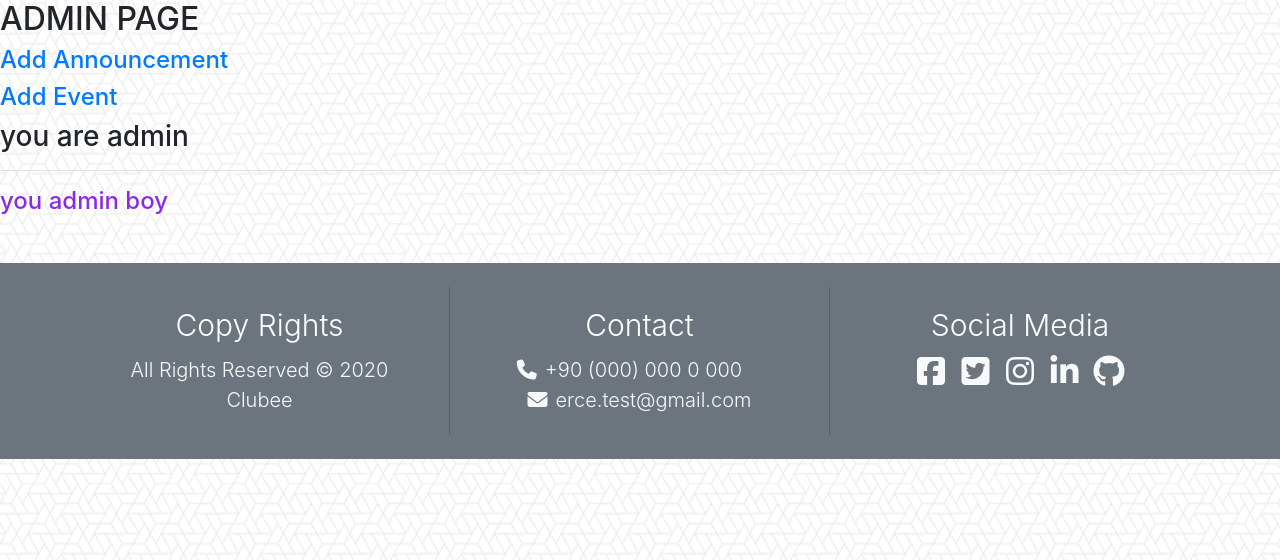
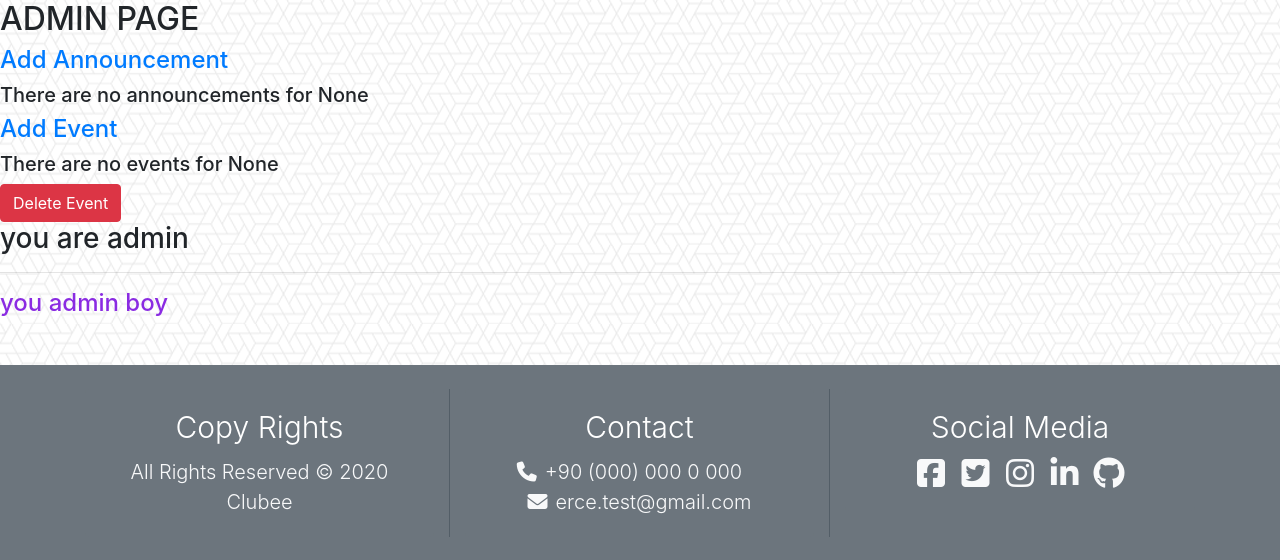
Before and after one commit to ercecan/Clubee, a Flask app: page /adminpage in a window 1280 px wide. Shown: the part 76-636 px from the top of the page. Run offline with Flask 2, Linux system fonts and the light colour scheme; the visitor is signed in with stand-in values (Sample User, id 1); data that the repository does not hold is empty; some libraries are stand-ins or nearby versions.

Commit message:
admins can now delete announcements and events

```diff
--- a/config.py
+++ b/config.py
@@ -1,7 +1,9 @@
 import os
 
-heroku_url = os.environ.get("DATABASE_URL")
-dsn = heroku_url
+#h_url = os.environ.get("DATABASE_URL")
+#dsn = h_url
+dsn = """dbname='Clubee' user='postgres'
+         host='localhost' password='95175305Ee'"""
 
 
 class Config(object):
--- a/templates/admin_page.html
+++ b/templates/admin_page.html
@@ -1,46 +1,68 @@
 {%extends "base.html"%} {% block title %}Admin Page{% endblock %} {% block content %}
 <h2>ADMIN PAGE</h2>
 <h4><a href="{{url_for('add_announcement_page')}}">Add Announcement</a></h4>
-<h4><a href="{{url_for('add_event_page')}}">Add Event</a></h4>
-{% if evs_ans %}
+{% if not announcements %}
+<h5>There are no announcements for {{club_name}}</h5>
+{% endif %}
+{% if announcements %}
 
-<ul>
+<h5>Announcements</h5>
+<form action="" method="post" novalidate>
+    <ol>
+        {% for ann in announcements %}
+        <li>
+            <label class="checkbox">
+                <input type="checkbox" name="announcement_sel" value="{{ann[0]}}" />
+            </label>
+            <ul>
 
-    {% set i = 0 %}
-    {% for evan in evs_ans %}
-    {% set i = i + 1 %}
-    <h5><a href="{{url_for('edit_announcement_page',ann_id=evan[0])}}">Edit Announcement</a></h5>
-    <h3>Announcement {{i}} </h3>
+                <h5><a href="{{url_for('edit_announcement_page',ann_id=ann[0])}}">Edit Announcement</a></h5>
 
-    <li>{{evan[0]}}</li>
-    <li>{{evan[1]}}</li>
-    <li>{{evan[2]}}</li>
-    <li>{{evan[3]}}</li>
-    <li>{{evan[4]}}</li>
-
-    {% endfor %}
-
-</ul>
+                <li>{{ann[0]}}</li>
+                <li>{{ann[1]}}</li>
+                <li>{{ann[2]}}</li>
+                <li>{{ann[3]}}</li>
+                <li>{{ann[4]}}</li>
 
 
-<ul>
+            </ul>
+        </li>
+        {% endfor %}
+    </ol>
 
-    {% set i = 0 %}
-    {% for evan in evs_ans %}
-    {% set i = i + 1 %}
-    <h5><a href="{{url_for('edit_event_page',event_id=evan[5])}}">Edit Event</a></h5>
-    <h3>Event {{i}} </h3>
-    <li>{{evan[5]}}</li>
-    <li>{{evan[6]}}</li>
-    <li>{{evan[7]}}</li>
-    <li>{{evan[8]}}</li>
-    <li>{{evan[9]}}</li>
-    <li>{{evan[10]}}</li>
-
-    {% endfor %}
-
-</ul>
+    <div>
+        <input type="submit" name="delete_ann" class="btn btn-danger" value="Delete Announcement">
+    </div>
+</form>
 {% endif %}
-
-
+<h4><a href="{{url_for('add_event_page')}}">Add Event</a></h4>
+{% if not events %}
+<h5>There are no events for {{club_name}}</h5>
+{%  endif %}
+{% if events %}
+<h5>events</h5>
+<form action="" method="post" novalidate>
+    <ol>
+        {% for event in events %}
+        <li>
+            <label class="checkbox">
+                <input type="checkbox" name="event_sel" value="{{event[0]}}" />
+            </label>
+            <ul>
+                <h5><a href="{{url_for('edit_event_page',event_id=event[0])}}">Edit Event</a></h5>
+                <li>{{event[0]}}</li>
+                <li>{{event[1]}}</li>
+                <li>{{event[2]}}</li>
+                <li>{{event[3]}}</li>
+                <li>{{event[4]}}</li>
+                <li>{{event[5]}}</li>
+            </ul>
+        </li>
+        {% endfor %}
+    </ol>
+    {% endif %}
+    <div>
+        <input type="submit" name="delete_event" class="btn btn-danger" value="Delete Event">
+    </div>
+</form>
 {% endblock %}
--- a/templates/announcements.html
+++ b/templates/announcements.html
@@ -1,6 +1,7 @@
 {%extends "base.html"%} {% block title %}Announcements{% endblock %} {% block
     content %}
 <h2>Announcements</h2>
+{% if announcements %}
 <ul>
     {% for ann in announcements %}
     <li>
@@ -14,4 +15,9 @@
 
     {% endfor %}
 </ul>
+{% endif %}
+
+{% if not announcements %}
+<h3>There are currently no announcements...</h3>
+{% endif %}
 {%endblock%}
--- a/templates/event.html
+++ b/templates/event.html
@@ -59,7 +59,7 @@
         <p>yorumu silebilrsin</p>
         {% endif %}
         <ul>
-            <div
+            <div id="comment"
                 style="border: cadetblue; border-radius: 5%; border-style:solid; border-color: lightblue; width: 20%; height:100px; overflow: auto;">
                 <p>{{comment[3]}} </p>
             </div>
--- a/views.py
+++ b/views.py
@@ -12,6 +12,7 @@
 from datetime import datetime
 from models import Announcement, Event
 from flask import Response
+connection = dbapi2.connect(Config.db_url)  #sslmode='require' for heroku
 
 
 def home_page():
@@ -132,19 +133,66 @@
         return current_app.login_manager.unauthorized()
     if not current_user.is_admin:
         abort(401)
-    evs_ans = None
-    get_admin_info_statement = """SELECT * FROM announcements, events WHERE events.club_id =
+    if request.method == "GET":
+        try:
+            with connection.cursor() as cursor:
+                get_admin_announcements_statement = """SELECT * FROM announcements WHERE announcements.club_id =
                 (SELECT club_id FROM club_managers WHERE admin_id = {})""".format(
-        current_user.id)
-    try:
-        with dbapi2.connect(Config.db_url, sslmode='require') as connection:
-            with connection.cursor() as cursor:
-                cursor.execute(get_admin_info_statement)
-                evs_ans = cursor.fetchall()
-                return render_template('admin_page.html', evs_ans=evs_ans)
-    except (Exception, dbapi2.Error) as error:
-        print("Error while getting admin page: {}".format(error))
-    return render_template('admin_page.html', evs_ans=evs_ans)
+                    current_user.id)
+                cursor.execute(get_admin_announcements_statement)
+                announcements = cursor.fetchall()
+                get_admin_events_statement = """SELECT * FROM events WHERE events.club_id =
+                (SELECT club_id FROM club_managers WHERE admin_id = {})""".format(
+                    current_user.id)
+                cursor.execute(get_admin_events_statement)
+                events = cursor.fetchall()
+                get_club_info_statement = """SELECT name FROM clubs WHERE id =
+                (SELECT club_id FROM club_managers WHERE admin_id = {}) """.format(
+                    current_user.id)
+                cursor.execute(get_club_info_statement)
+                club_name = cursor.fetchone()
+                return render_template('admin_page.html',
+                                       announcements=announcements,
+                                       events=events,
+                                       club_name=club_name)
+        except (Exception, dbapi2.Error) as error:
+            print("Error while getting admin page: {}".format(error))
+        return render_template('index.html')
+    elif request.method == "POST":
+        if 'delete_ann' in request.form:  ##delete announcement button
+            form_announcements = request.form.getlist("announcement_sel")
+            if not len(form_announcements):  ##if no announcements is selected
+                flash('You have not selected any announcements')
+                return redirect(url_for('admin_page'))
+            try:
+                with connection.cursor() as cursor:
+                    for ann_id in form_announcements:
+                        del_announcements_statement = """DELETE FROM announcements WHERE id = {} """.format(
+                            ann_id)
+                        cursor.execute(del_announcements_statement)
+                    connection.commit()
+                    flash('Your selected announcement(s) have been deleted')
+                    return redirect(url_for('admin_page'))
+            except Exception as e:
+                print("Error while deleting announcements: ", e)
+        elif 'delete_event' in request.form:  ##delete events button
+            form_events = request.form.getlist("event_sel")
+            if not len(form_events):  ##if no events is selected
+                flash('You have not selected any events')
+                return redirect(url_for('admin_page'))
+            try:
+                with connection.cursor() as cursor:
+                    for event_id in form_events:
+                        del_events_statement = """DELETE FROM events WHERE id = {} """.format(
+                            event_id)
+                        cursor.execute(del_events_statement)
+                    connection.commit()
+                    flash('Your selected event(s) have been deleted')
+                    return redirect(url_for('admin_page'))
+            except Exception as e:
+                print("Error while deleting events: ", e)
+        else:
+            abort(405)
     """
     db = current_app.config["db"]
     clubs = db.get_clubs()
@@ -187,19 +235,18 @@
     if not current_user.is_authenticated or current_user.is_admin:
         abort(401)
     try:
-        with dbapi2.connect(Config.db_url, sslmode='require') as connection:
-            with connection.cursor() as cursor:
-                if not is_member(current_user.id, club_id):
-                    join_statement = """INSERT INTO members (user_id, club_id) VALUES (%(user_id)s, %(club_id)s);"""
-                    data = {'user_id': current_user.id, 'club_id': club_id}
+        with connection.cursor() as cursor:
+            if not is_member(current_user.id, club_id):
+                join_statement = """INSERT INTO members (user_id, club_id) VALUES (%(user_id)s, %(club_id)s);"""
+                data = {'user_id': current_user.id, 'club_id': club_id}
 
-                    cursor.execute(join_statement, data)
-                    ##connection.commit()  bu lazım mı ?
-                    #user_id = cursor.fetchone()
-                    update_statement = """UPDATE clubs  SET student_count = student_count + 1 WHERE id = %(club_id)s;"""
-                    cursor.execute(update_statement, {'club_id': str(club_id)})
-                    connection.commit()
-                    return redirect(url_for('clubs_page'))
+                cursor.execute(join_statement, data)
+                ##connection.commit()  bu lazım mı ?
+                #user_id = cursor.fetchone()
+                update_statement = """UPDATE clubs  SET student_count = student_count + 1 WHERE id = %(club_id)s;"""
+                cursor.execute(update_statement, {'club_id': str(club_id)})
+                connection.commit()
+                return redirect(url_for('clubs_page'))
                 return redirect(url_for('clubs_page'))
     except (Exception, dbapi2.Error) as error:
         print("Error while connecting to PostgreSQL: {}".format(error))
@@ -210,22 +257,21 @@
     if not current_user.is_authenticated or current_user.is_admin:
         abort(401)
     try:
-        with dbapi2.connect(Config.db_url, sslmode='require') as connection:
-            with connection.cursor() as cursor:
-                if is_member(
-                        current_user.id, club_id
-                ):  ##returns one if the user is actually a member of the club
-                    leave_statement = """DELETE FROM members WHERE user_id = %(user_id)s AND club_id = %(club_id)s;"""
-                    data = {'user_id': current_user.id, 'club_id': club_id}
-                    cursor.execute(leave_statement, data)
-                    ##connection.commit() bu lazım mı ?
-                    #user_id = cursor.fetchone()[0]
-                    update_statement = """UPDATE clubs SET student_count = student_count - 1 WHERE id = %(club_id)s;"""
-                    data = {'club_id': club_id}
-                    cursor.execute(update_statement, data)
-                    connection.commit()
-                    return redirect(url_for('clubs_page'))
+        with connection.cursor() as cursor:
+            if is_member(
+                    current_user.id, club_id
+            ):  ##returns one if the user is actually a member of the club
+                leave_statement = """DELETE FROM members WHERE user_id = %(user_id)s AND club_id = %(club_id)s;"""
+                data = {'user_id': current_user.id, 'club_id': club_id}
+                cursor.execute(leave_statement, data)
+                ##connection.commit() bu lazım mı ?
+                #user_id = cursor.fetchone()[0]
+                update_statement = """UPDATE clubs SET student_count = student_count - 1 WHERE id = %(club_id)s;"""
+                data = {'club_id': club_id}
+                cursor.execute(update_statement, data)
+                connection.commit()
                 return redirect(url_for('clubs_page'))
+            return redirect(url_for('clubs_page'))
     except (Exception, dbapi2.Error) as error:
         print("Error while connecting to PostgreSQL: {}".format(error))
 
@@ -278,23 +324,21 @@
                 return redirect(
                     url_for('event_page', club_id=club_id, event_id=event_id))
             try:
-                with dbapi2.connect(Config.db_url,
-                                    sslmode='require') as connection:
-                    with connection.cursor() as cursor:
-                        del_comment_statement = """DELETE FROM comments WHERE id IN ("""
-                        query = ""
-                        for comment_id in form_comments:
-                            query += str(comment_id) + ","
-                        query = query[0:len(query) - 1]
-                        query += ")"
-                        del_comment_statement += query
-                        cursor.execute(del_comment_statement)
-                        connection.commit()
-                        flash('Your selected comment(s) have been deleted')
-                        return redirect(
-                            url_for('event_page',
-                                    club_id=club_id,
-                                    event_id=event_id))
+                with connection.cursor() as cursor:
+                    del_comment_statement = """DELETE FROM comments WHERE id IN ("""
+                    query = ""
+                    for comment_id in form_comments:
+                        query += str(comment_id) + ","
+                    query = query[0:len(query) - 1]
+                    query += ")"
+                    del_comment_statement += query
+                    cursor.execute(del_comment_statement)
+                    connection.commit()
+                    flash('Your selected comment(s) have been deleted')
+                    return redirect(
+                        url_for('event_page',
+                                club_id=club_id,
+                                event_id=event_id))
             except (Exception, dbapi2.Error) as error:
                 print("Error while connecting to PostgreSQL: {}".format(error))
         form = CommentForm()
@@ -307,23 +351,21 @@
                 'created_at': datetime.now()
             }
             try:
-                with dbapi2.connect(Config.db_url,
-                                    sslmode='require') as connection:
-                    with connection.cursor() as cursor:
-                        add_comment_statement = """INSERT INTO comments (event_id, user_id, content, created_at)
-                                                    VALUES (%(event_id)s,%(user_id)s,%(content)s,%(created_at)s)"""
-                        cursor.execute(add_comment_statement, comment_data)
-                        # get_event_statement = """SELECT * FROM events where event_id = %(event_id)i"""
-                        # data = {'event_id': event_id}
-                        # cursor.execute(get_event_statement, data)
-                        # _event = cursor.fetchone()
-                        connection.commit()
-                        flash('Your comment has been posted')
-                        #comment_id = cursor.fetchone()[0]
-                        return redirect(
-                            url_for('event_page',
-                                    club_id=club_id,
-                                    event_id=event_id))
+                with connection.cursor() as cursor:
+                    add_comment_statement = """INSERT INTO comments (event_id, user_id, content, created_at)
+                                                VALUES (%(event_id)s,%(user_id)s,%(content)s,%(created_at)s)"""
+                    cursor.execute(add_comment_statement, comment_data)
+                    # get_event_statement = """SELECT * FROM events where event_id = %(event_id)i"""
+                    # data = {'event_id': event_id}
+                    # cursor.execute(get_event_statement, data)
+                    # _event = cursor.fetchone()
+                    connection.commit()
+                    flash('Your comment has been posted')
+                    #comment_id = cursor.fetchone()[0]
+                    return redirect(
+                        url_for('event_page',
+                                club_id=club_id,
+                                event_id=event_id))
             except (Exception, dbapi2.Error) as error:
                 print("Error while connecting to PostgreSQL: {}".format(error))
         else:
```
Also changed, not shown: database.py (+112 -129 lines), 1 other file.
